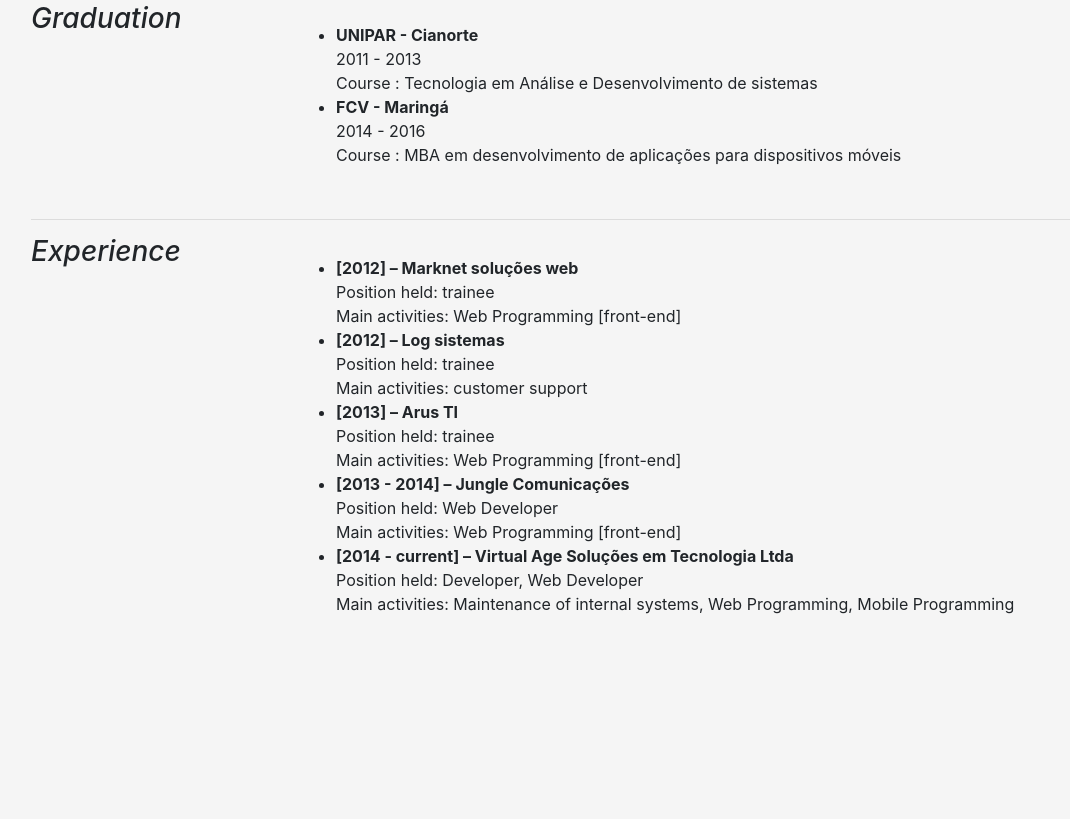
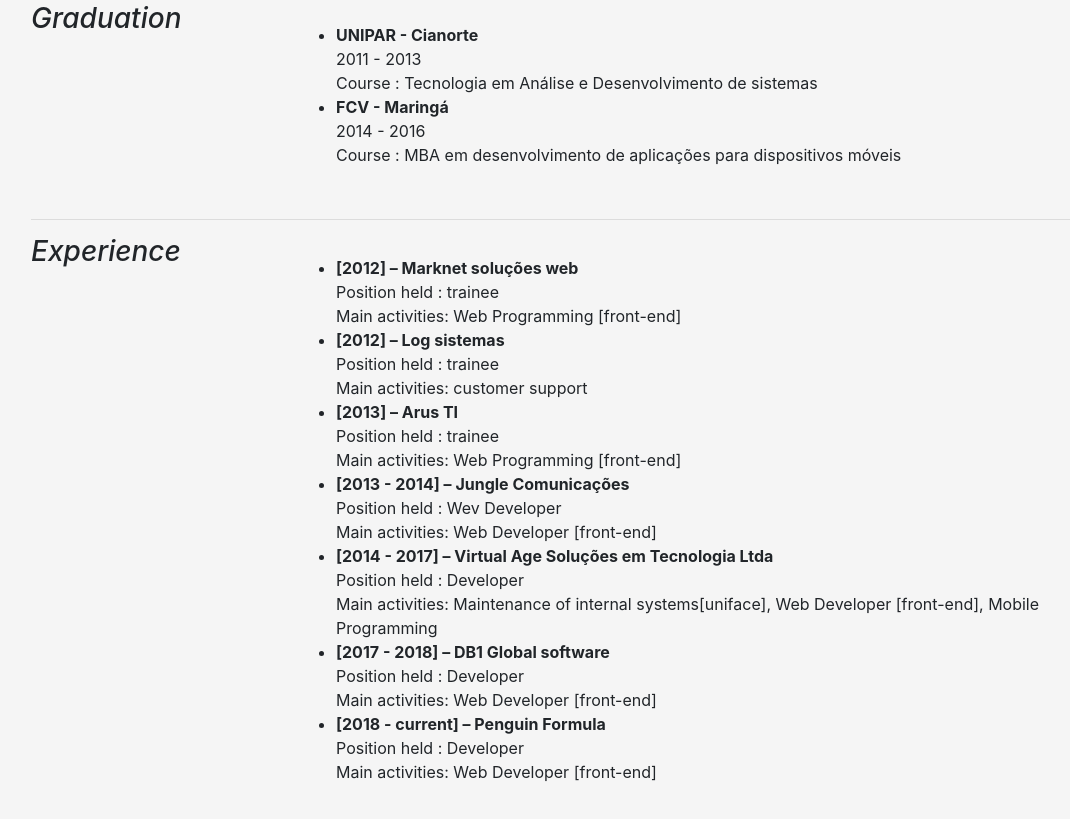
Before and after one commit to CristopherYusuke/cristopheryusuke.github.io, a website: page index.html in a window 1280 px wide. Shown: the part 303-1122 px from the top of the page, without its empty margins (54-1124 px from the left). Before the commit the page ends 955 px from the top, so only its background shows below. Drawn offline with nearby package versions, Linux system fonts and the light colour scheme.

Commit message:
resolving merge and updating news job info

```diff
--- a/index.html
+++ b/index.html
@@ -69,32 +69,44 @@
 					<ul>
 						<li>
 							<b>[2012] – Marknet soluções web </b>
-							<p>Position held: trainee</p>
+							<p>Position held : trainee</p>
 							<p>Main activities: Web Programming [front-end]</p>
 						</li>
 						<li>
 							<b>[2012] – Log sistemas </b>
-							<p>Position held: trainee</p>
+							<p>Position held : trainee</p>
 							<p>Main activities: customer support </p>
 						</li>
 						<li>
 							<b>[2013] – Arus TI </b>
-							<p>Position held: trainee</p>
+							<p>Position held : trainee</p>
 							<p>Main activities: Web Programming [front-end]</p>
 						</li>
 						<li>
 							<b>[2013 - 2014] – Jungle Comunicações	</b>
-							<p>Position held: Web Developer</p>
-							<p>Main activities: Web Programming [front-end]</p>
+							<p>Position held : Wev Developer</p>
+							<p>Main activities: Web Developer [front-end]</p>
 						</li>
 						<li>
-							<b>[2014 - current] –  Virtual Age Soluções em Tecnologia Ltda </b>
-							<p>Position held: Developer, Web Developer</p>
-							<p>Main activities: Maintenance of internal systems, Web Programming, Mobile Programming  </p>
+							<b>[2014 - 2017] –  Virtual Age Soluções em Tecnologia Ltda </b>
+							<p>Position held : Developer</p>
+							<p>Main activities: Maintenance of internal systems[uniface], Web Developer [front-end], Mobile Programming  </p>
+						</li>
+						<li>
+							<b>[2017 - 2018] –  DB1 Global software </b>
+							<p>Position held : Developer</p>
+							<p>Main activities: Web Developer [front-end] </p>
+						</li>
+						<li>
+							<b>[2018 - current] –  Penguin Formula </b>
+							<p>Position held : Developer</p>
+							<p>Main activities: Web Developer [front-end]  </p>
 						</li>
 					</ul>
 				</div>
 			</div>
+
+
 		</div>
 		<script src="https://code.jquery.com/jquery-3.2.1.slim.min.js" integrity="sha384-KJ3o2DKtIkvYIK3UENzmM7KCkRr/rE9/Qpg6aAZGJwFDMVNA/GpGFF93hXpG5KkN" crossorigin="anonymous"></script>
 		<script src="https://cdnjs.cloudflare.com/ajax/libs/popper.js/1.11.0/umd/popper.min.js" integrity="sha384-b/U6ypiBEHpOf/4+1nzFpr53nxSS+GLCkfwBdFNTxtclqqenISfwAzpKaMNFNmj4" crossorigin="anonymous"></script>
--- a/js/app.js
+++ /dev/null
@@ -1 +0,0 @@
-// alert('asdf');
```
